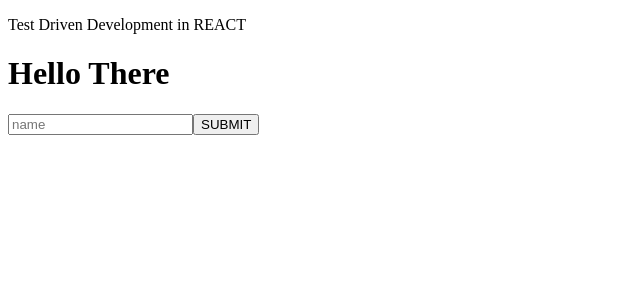
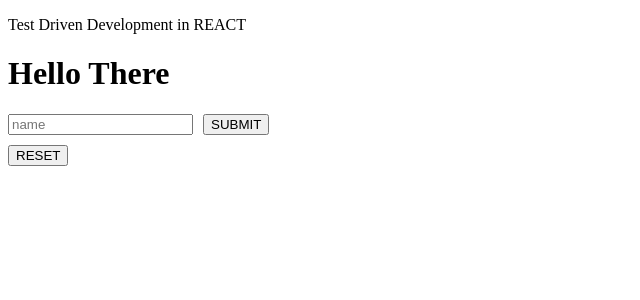
Before and after one commit to SamuelNjenga/tdd-frontend, a React (Create React App) app: page / in a window 1280 px wide. Shown: the top 300 px of the page, without its empty margins (0-640 px from the left). Built offline with nearby package versions, Linux system fonts and the light colour scheme.

Commit message:
feat: modify Main.test.js by including tests for submit and reset buttons onClick events

```diff
--- a/src/components/forms/form-one/Main.js
+++ b/src/components/forms/form-one/Main.js
@@ -2,10 +2,16 @@ import React, { useState } from "react";
 
 const Main = () => {
   const [name, setName] = useState("");
+  const [success, setSuccess] = useState(false);
 
   const handleSubmit = (e) => {
     e.preventDefault();
-    window.alert("SUCCESSFUL");
+    setSuccess(true);
+    setName("");
+  };
+
+  const resetAlert = () => {
+    setSuccess(false);
     setName("");
   };
 
@@ -18,10 +24,18 @@ const Main = () => {
           onChange={(e) => setName(e.target.value)}
           placeholder="name"
         />
-        <button type="submit" disabled={name === "sam" ? true : false}>
+        {success && <p role="alert">SUCCESSFUL</p>}
+        <button
+          type="submit"
+          disabled={name === "sam" ? true : false}
+          style={{ marginLeft: "10px" }}
+        >
           SUBMIT
         </button>
       </form>
+      <button onClick={resetAlert} style={{ marginTop: "10px" }}>
+        RESET
+      </button>
     </div>
   );
 };
```
Also changed, not shown: 1 other file (tests, documents, lock files or other folders).
